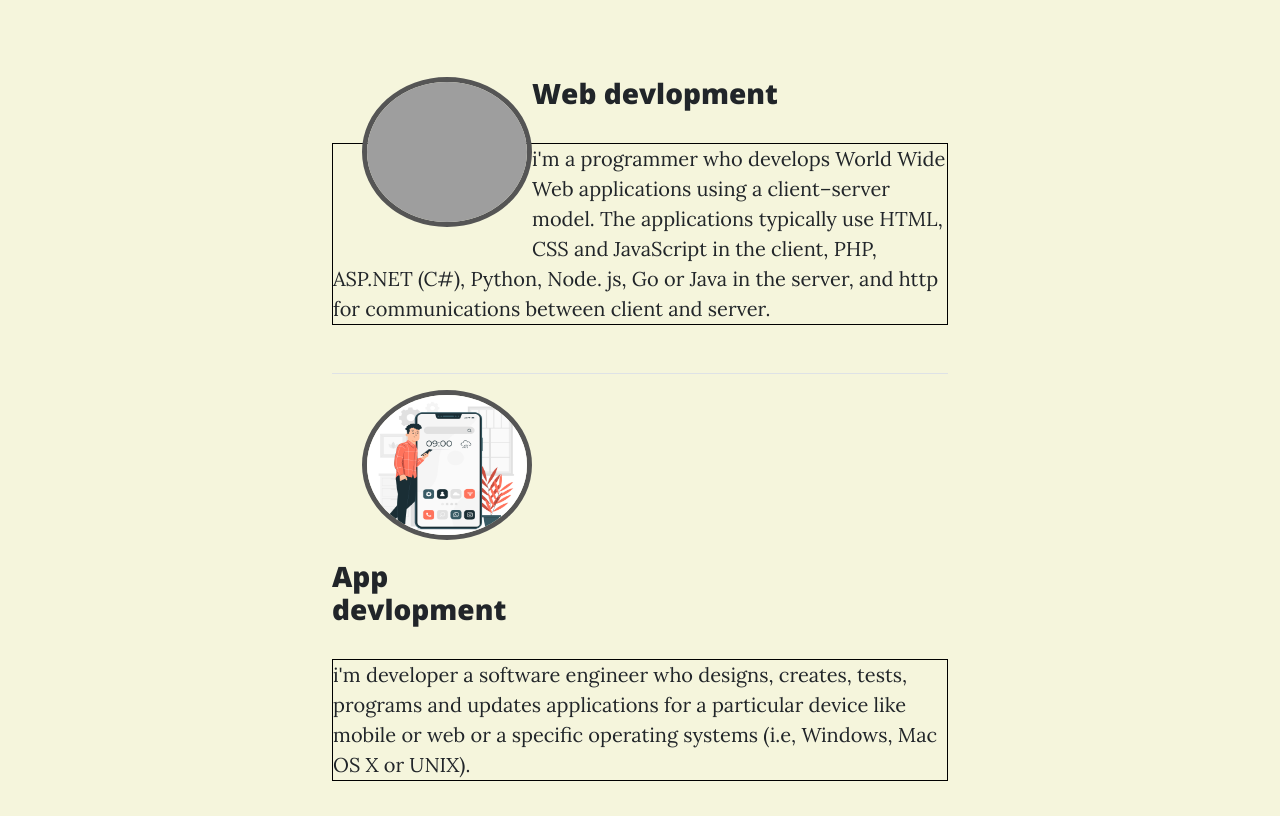
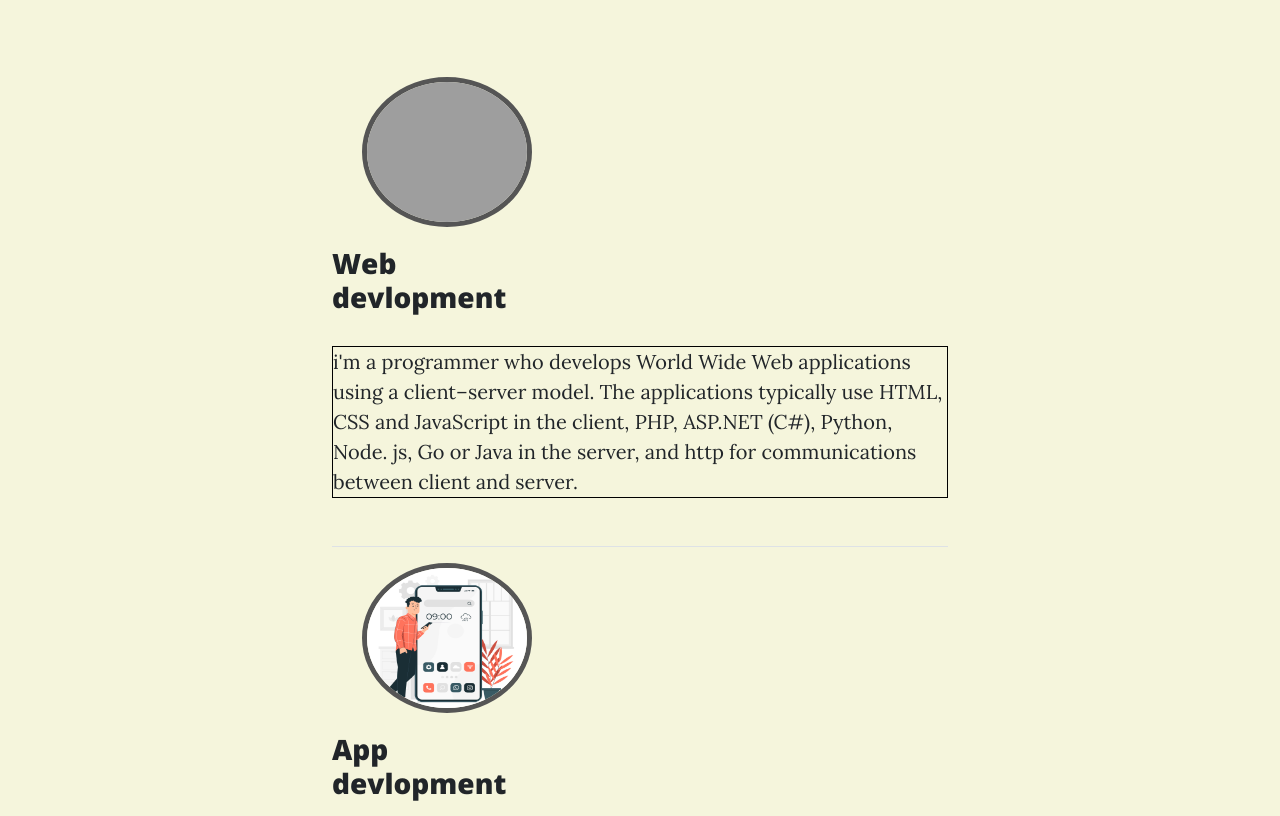
Before and after one commit to Ajaygohil25/ajaygohil.github.io, a plain HTML site: page about.html in a window 1280 px wide. Shown: the part 1060-1876 px from the top of the page. Drawn offline with nearby package versions, Linux system fonts and the light colour scheme; grey boxes are pictures that could not be loaded.

Commit message:
Update about.html

```diff
--- a/about.html
+++ b/about.html
@@ -114,7 +114,7 @@
                       <img src="webdev3.jpg" style="height: 150px; margin-left: 30px; margin-bottom: 20px;"
                           alt="author" class="avatar" class="img-fluid">
                       <div class="clearfix">
-                          <h3> Web devlopment</h3>
+                          <h3 style="width: 5px"> Web devlopment</h3>
                           <p class="justp"> i'm a programmer who develops World Wide Web applications
                               using a
                               client–server
```
